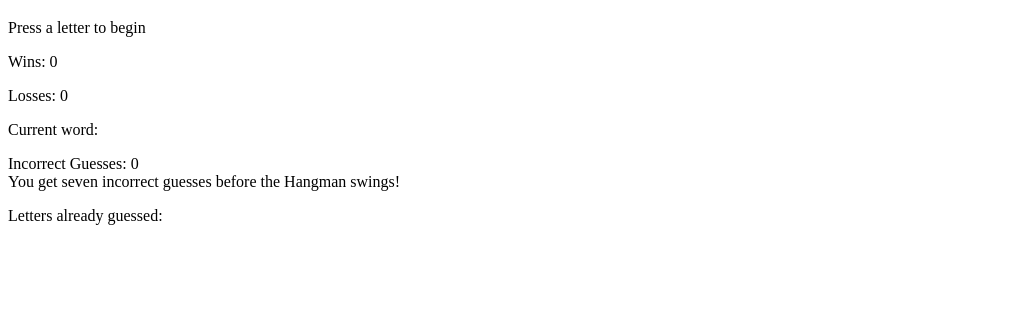
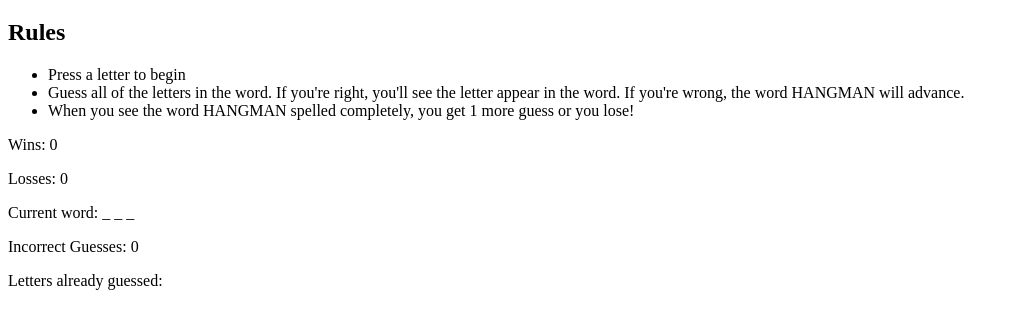
Before and after one commit to marclevetin/hangman-game, a plain HTML site: page index.html in a window 1280 px wide. Shown: the part 61-390 px from the top of the page, without its empty margins (0-1015 px from the left). Drawn offline with Linux system fonts and the light colour scheme.

Commit message:
refactored start of game and reset to use a single function instead of three.  Also corrected a bug whereby the empty word wasn't visible when a game started until a key was pressed.

```diff
--- a/assets/javascript/game.js
+++ b/assets/javascript/game.js
@@ -1,6 +1,9 @@
+// values that are used throughout
 const alphabet = 'abcdefghijklmnopqrstuvwxyz';
 const words = ["dog", "cat", "mouse", "cheese"];
 const hangman = "HANGMAN"
+
+// set initial variables
 let correctWord = '';
 let guessedLetters = "";
 let remainingCountOfPlayerGuesses = 8;
@@ -8,8 +11,9 @@ let incorrectGuesses = 0;
 let numberWins = 0;
 let numberLosses = 0;
 let obfuscatedWord = '';
-commitWord();
-updateDOM();
+
+//start the game
+resetGame()
 
 function commitWord() {
   // figures out the word to guess
@@ -20,6 +24,7 @@ function commitWord() {
 }
 
 function obfuscateWord(word) {
+  // this hides unguessed letters in the correct word
   obfuscatedWord = '';
   for (var i = 0; i < word.length; i++) {
     obfuscatedWord += '_';
@@ -43,14 +48,18 @@ document.onkeypress = function(key) {
   guessedLetters += keypress;
   processGuess(keypress);
   updateDOM();
-  // endGame();
   setTimeout(endGame,100)
 }
 
 function processGuess(letter) {
   // this creates the word to be displayed.
   // it cycles through the whole word in case there are duplicate letters
-  // look for ways to refactor and process only the new letter later.
+
+  // this increments the Hangman word to show a user how close they are to losing
+  if (!correctWord.includes(letter)) {
+    incorrectGuesses++;
+  }
+
   obfuscatedWord = '';
   for (i = 0; i < correctWord.length; i++) {
     if (guessedLetters.includes(correctWord[i])) {
@@ -60,10 +69,6 @@ function processGuess(letter) {
     }
   }
 
-  // this increments the Hangman word to show a user how close they are to losing
-  if (!correctWord.includes(letter)) {
-    incorrectGuesses++;
-  }
 }
 
 function resetGame() {
@@ -72,10 +77,12 @@ function resetGame() {
   obfuscatedWord = '';
   incorrectGuesses = 0;
   commitWord();
+  obfuscateWord(correctWord);
   updateDOM();
 }
 
 function endGame() {
+  // logic to determine if someone has won or if the game continues
   if (!obfuscatedWord.includes("_")) {
     alert("You win!  The word is " + obfuscatedWord + ".");
     numberWins++;
--- a/index.html
+++ b/index.html
@@ -8,9 +8,18 @@
   </head>
   <body>
     <h1>Hangman!</h1>
-    <p>
-      Press a letter to begin
-    </p>
+    <h2>Rules</h2>
+    <ul>
+      <li>
+        Press a letter to begin
+      </li>
+      <li>
+        Guess all of the letters in the word.  If you're right, you'll see the letter appear in the word.  If you're wrong, the word HANGMAN will advance.
+      </li>
+      <li>
+        When you see the word HANGMAN spelled completely, you get 1 more guess or you lose!
+      </li>
+    </ul>
     <p>
       Wins: <span id="number-wins">0</span>
     </p>
@@ -22,7 +31,6 @@
     </p>
     <p>
       Incorrect Guesses: <span id="guesses-remaining">15</span><br />
-      You get seven incorrect guesses before the Hangman swings!<br />
       <span id="hangman"></span>
     </p>
     <p>
```
